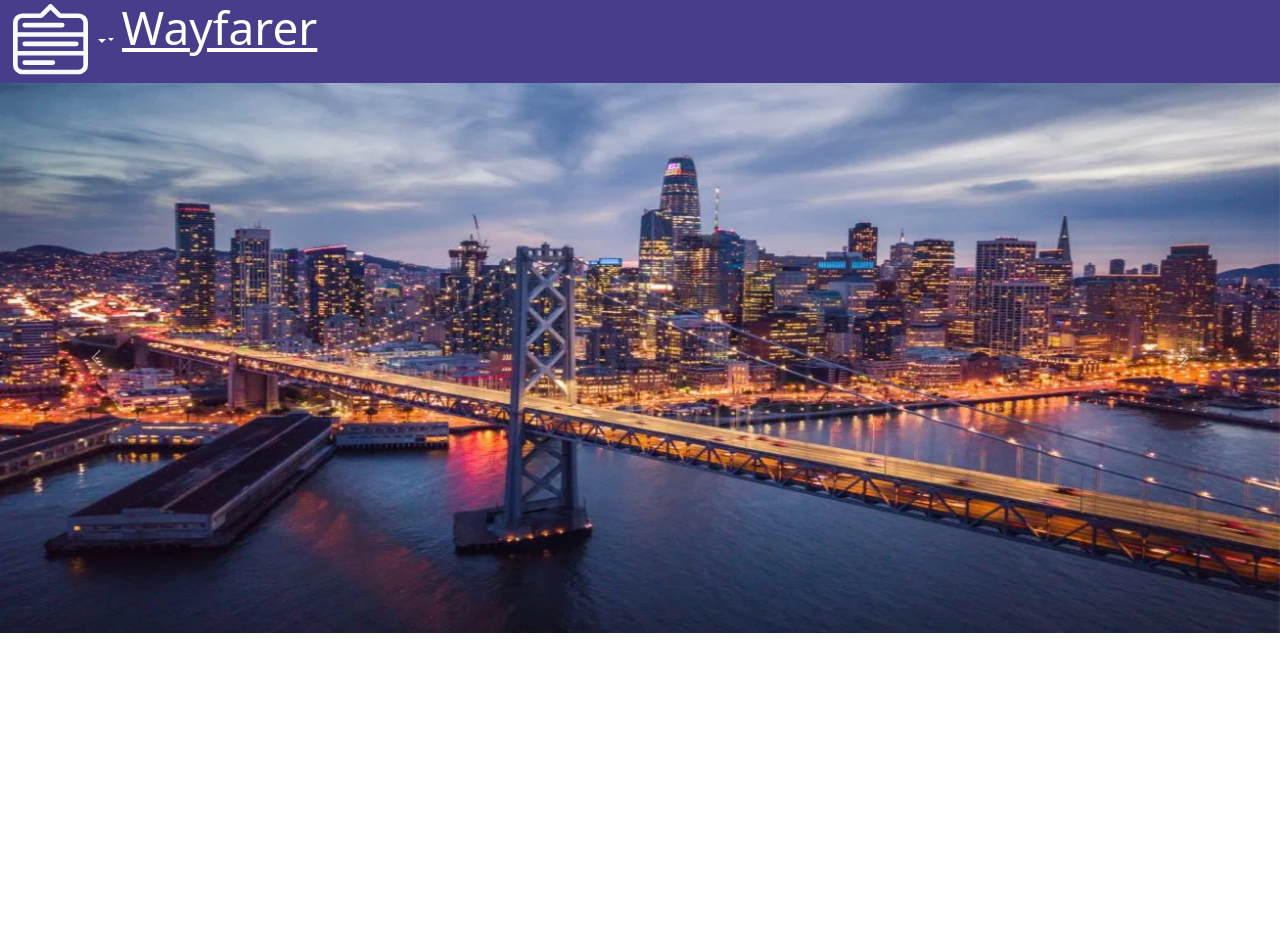
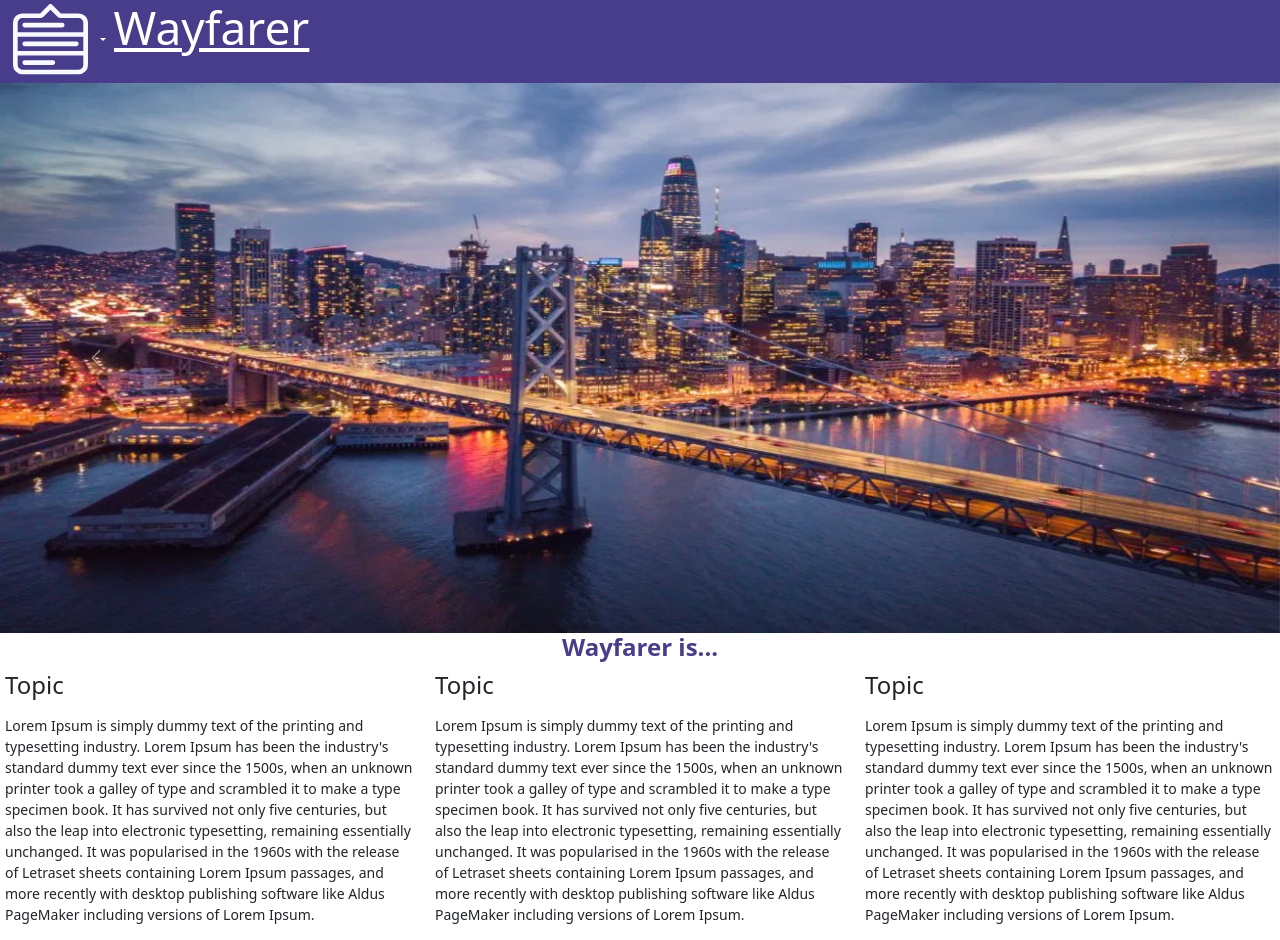
Before and after one commit to savila12/Wayfarer, an Angular app in the folder wayfarer/: page / in a window 1280 px wide. Before the commit the page ends 800 px from the top, so only its background shows below. Built offline with nearby package versions, Linux system fonts and the light colour scheme.

Commit message:
added topic divs and adjusted styling

```diff
--- a/wayfarer/src/app/app.component.html
+++ b/wayfarer/src/app/app.component.html
@@ -1,3 +1,4 @@
 <app-navbar></app-navbar>
 <router-outlet></router-outlet>
 <app-carousel-basic></app-carousel-basic>
+<app-topic></app-topic>
--- a/wayfarer/src/app/app.module.ts
+++ b/wayfarer/src/app/app.module.ts
@@ -6,13 +6,15 @@ import { AppComponent } from './app.component';
 import { NavbarComponent } from './navbar/navbar.component';
 import { CitiesComponent } from './cities/cities.component';
 import { CarouselBasicComponent } from './carousel-basic/carousel-basic.component';
+import { TopicComponent } from './topic/topic.component';
 
 @NgModule({
   declarations: [
     AppComponent,
     NavbarComponent,
     CitiesComponent,
-    CarouselBasicComponent
+    CarouselBasicComponent,
+    TopicComponent
   ],
   imports: [
     BrowserModule,
--- a/wayfarer/src/app/carousel-basic/carousel-basic.component.css
+++ b/wayfarer/src/app/carousel-basic/carousel-basic.component.css
@@ -1,7 +1,3 @@
-/*img {*/
-/*  width: 500px;*/
-/*  height: auto;*/
-/*}*/
 img {
   width: 1000px;
   height: 550px;
--- a/wayfarer/src/app/navbar/navbar.component.html
+++ b/wayfarer/src/app/navbar/navbar.component.html
@@ -4,7 +4,8 @@
     <button class="btn btn-primary dropdown-toggle" type="button" data-toggle="dropdown">
       <svg xmlns="http://www.w3.org/2000/svg"   class="bi bi-menu-down" viewBox="0 0 16 16">
         <path d="M7.646.146a.5.5 0 0 1 .708 0L10.207 2H14a2 2 0 0 1 2 2v9a2 2 0 0 1-2 2H2a2 2 0 0 1-2-2V4a2 2 0 0 1 2-2h3.793L7.646.146zM1 7v3h14V7H1zm14-1V4a1 1 0 0 0-1-1h-3.793a1 1 0 0 1-.707-.293L8 1.207l-1.5 1.5A1 1 0 0 1 5.793 3H2a1 1 0 0 0-1 1v2h14zm0 5H1v2a1 1 0 0 0 1 1h12a1 1 0 0 0 1-1v-2zM2 4.5a.5.5 0 0 1 .5-.5h8a.5.5 0 0 1 0 1h-8a.5.5 0 0 1-.5-.5zm0 4a.5.5 0 0 1 .5-.5h11a.5.5 0 0 1 0 1h-11a.5.5 0 0 1-.5-.5zm0 4a.5.5 0 0 1 .5-.5h6a.5.5 0 0 1 0 1h-6a.5.5 0 0 1-.5-.5z"/>
-      </svg> <span class="caret"></span>
+      </svg>
+<!--      <span class="caret"></span>-->
     </button>
     <ul class="dropdown-menu">
       <a routerLink="/cities">Cities</a>
--- /dev/null
+++ b/wayfarer/src/app/topic/topic.component.css
@@ -0,0 +1,27 @@
+.topic-container{
+  display: grid;
+  grid-auto-flow: column;
+  gap: 10px;
+  justify-content: space-between;
+}
+h2 {
+  text-align: center;
+  color: darkslateblue;
+  font-size: 24px;
+  font-weight: bolder;
+}
+h3 {
+  padding: 5px;
+  font-size: 24px;
+}
+
+.topic-item {
+  display: block;
+  flex-wrap: wrap;
+  size: 100px;
+  overflow-wrap: break-word;
+}
+.topic-item p {
+  padding: 5px;
+  font-size: 14px;
+}
--- /dev/null
+++ b/wayfarer/src/app/topic/topic.component.html
@@ -0,0 +1,15 @@
+<h2>Wayfarer is...</h2>
+<div class="topic-container">
+  <div class="topic-item">
+    <h3>Topic</h3>
+    <p>Lorem Ipsum is simply dummy text of the printing and typesetting industry. Lorem Ipsum has been the industry's standard dummy text ever since the 1500s, when an unknown printer took a galley of type and scrambled it to make a type specimen book. It has survived not only five centuries, but also the leap into electronic typesetting, remaining essentially unchanged. It was popularised in the 1960s with the release of Letraset sheets containing Lorem Ipsum passages, and more recently with desktop publishing software like Aldus PageMaker including versions of Lorem Ipsum.</p>
+  </div>
+  <div class="topic-item">
+    <h3>Topic</h3>
+    <p>Lorem Ipsum is simply dummy text of the printing and typesetting industry. Lorem Ipsum has been the industry's standard dummy text ever since the 1500s, when an unknown printer took a galley of type and scrambled it to make a type specimen book. It has survived not only five centuries, but also the leap into electronic typesetting, remaining essentially unchanged. It was popularised in the 1960s with the release of Letraset sheets containing Lorem Ipsum passages, and more recently with desktop publishing software like Aldus PageMaker including versions of Lorem Ipsum.</p>
+  </div>
+  <div class="topic-item">
+    <h3>Topic</h3>
+    <p>Lorem Ipsum is simply dummy text of the printing and typesetting industry. Lorem Ipsum has been the industry's standard dummy text ever since the 1500s, when an unknown printer took a galley of type and scrambled it to make a type specimen book. It has survived not only five centuries, but also the leap into electronic typesetting, remaining essentially unchanged. It was popularised in the 1960s with the release of Letraset sheets containing Lorem Ipsum passages, and more recently with desktop publishing software like Aldus PageMaker including versions of Lorem Ipsum.</p>
+  </div>
+</div>
--- /dev/null
+++ b/wayfarer/src/app/topic/topic.component.ts
@@ -0,0 +1,15 @@
+import { Component, OnInit } from '@angular/core';
+
+@Component({
+  selector: 'app-topic',
+  templateUrl: './topic.component.html',
+  styleUrls: ['./topic.component.css']
+})
+export class TopicComponent implements OnInit {
+
+  constructor() { }
+
+  ngOnInit(): void {
+  }
+
+}
```
Also changed, not shown: 1 other file (tests, documents, lock files or other folders).
